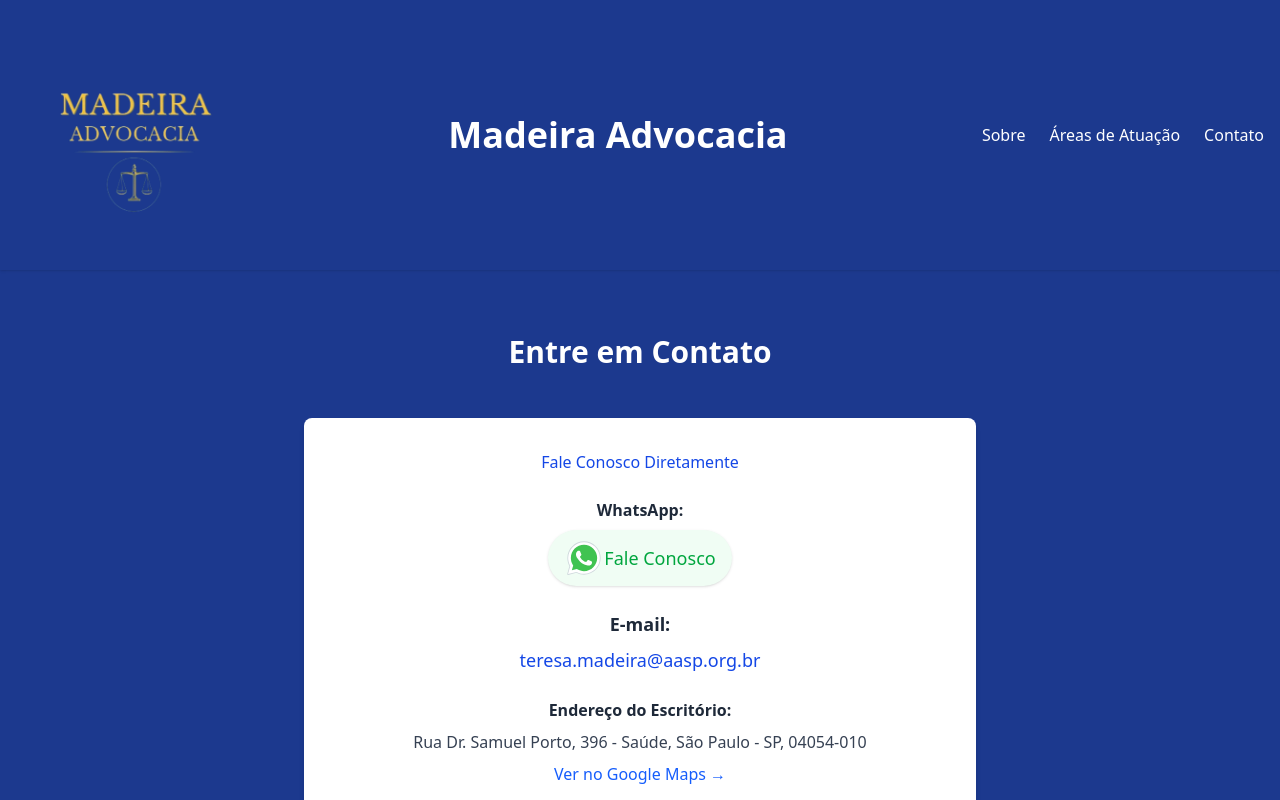
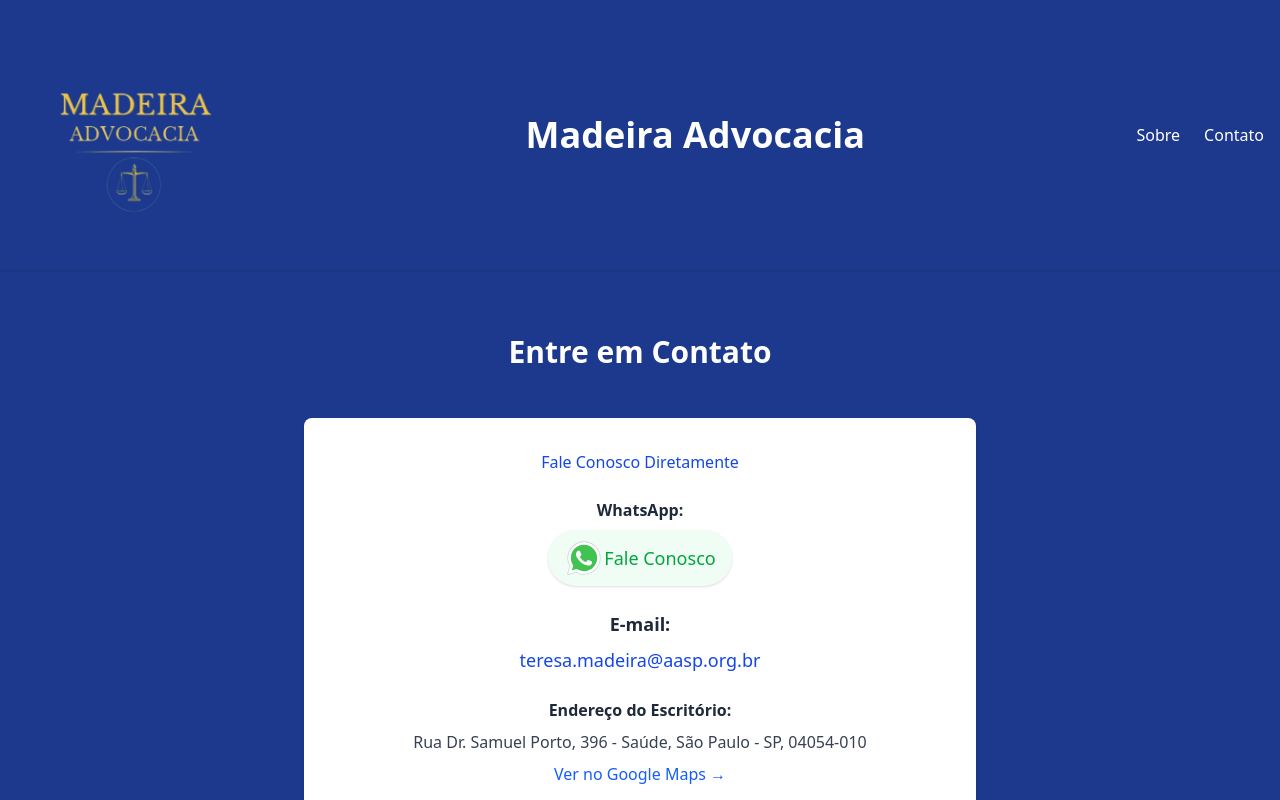
Before and after one commit to Anna-Madeira/madeira-advocacia, a Next.js app: page /Contato in a window 1280 px wide. Shown: the top 800 px of the page. Built offline with nearby package versions, Linux system fonts and the light colour scheme.

Commit message:
ajustes pagina contatos

```diff
--- a/src/app/Contato/page.tsx
+++ b/src/app/Contato/page.tsx
@@ -18,7 +18,6 @@ export default function contato() {
           </Link>
           <ul className="flex space-x-6">
             <li><Link href="/sobre" className="text-white">Sobre</Link></li>
-            <li><Link href="/areas-atuacao" className="text-white">Áreas de Atuação</Link></li>
             <li><Link href="/contato" className="text-white">Contato</Link></li>
           </ul>
         </nav>
```
